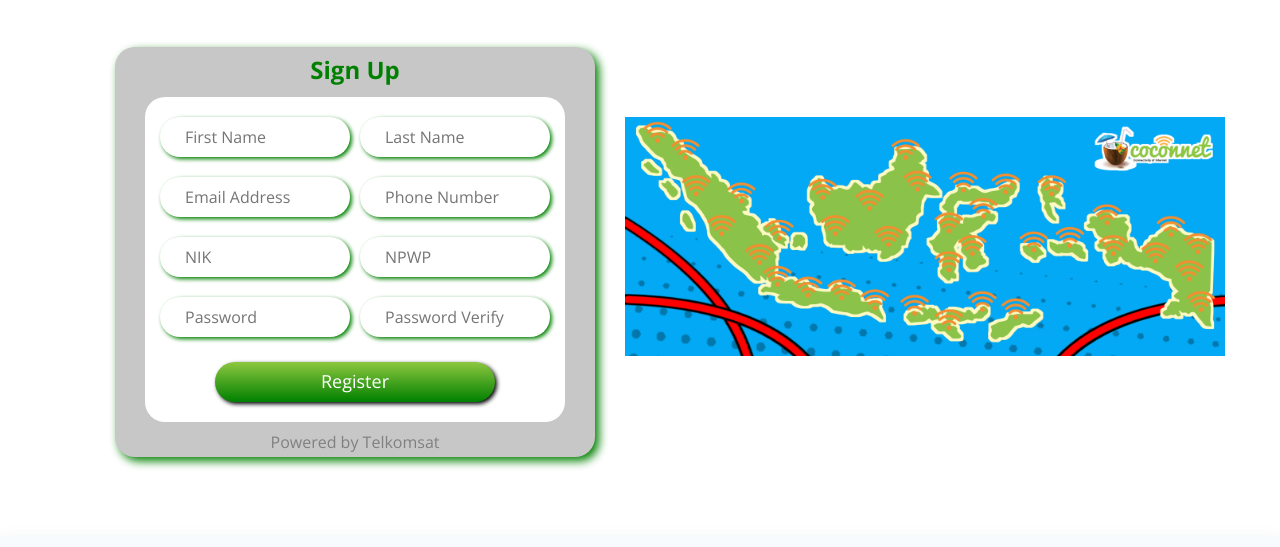
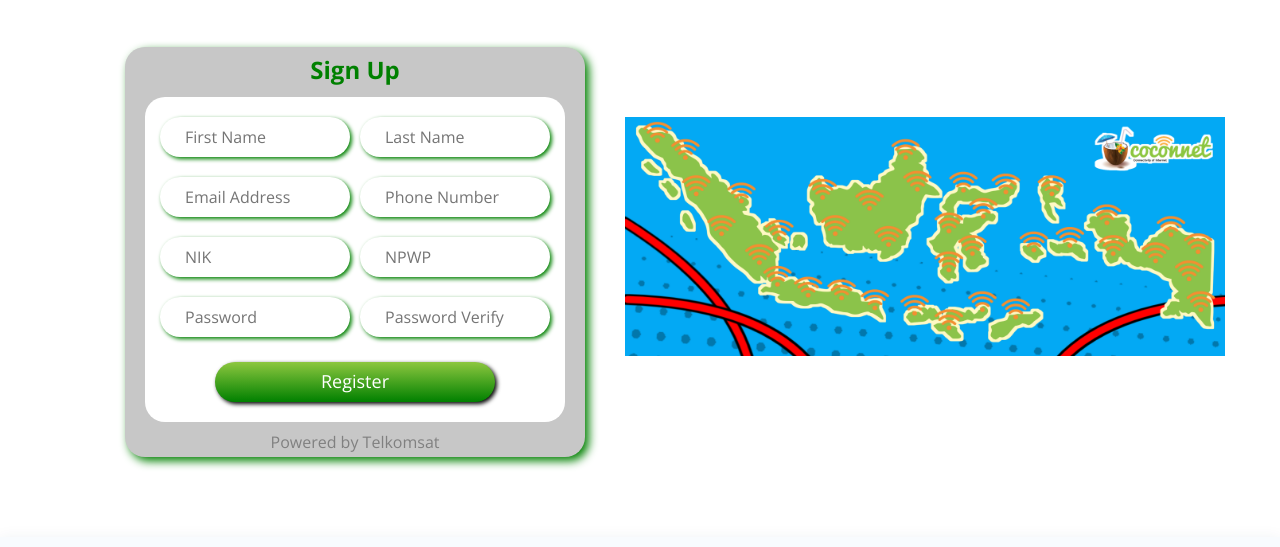
Before and after one commit to muslimmandiri/muslimmandiri.github.io, a plain HTML site: page register.html in a window 1280 px wide. Shown: the part 191-738 px from the top of the page. Drawn offline with nearby package versions, Linux system fonts and the light colour scheme.

Commit message:
Update style.css

```diff
--- a/assets/css/style.css
+++ b/assets/css/style.css
@@ -2014,10 +2014,11 @@
 
 /* ==============( Left Side )=============== */
 
-.leftside {
-  /* margin-top: 30px;
-  margin-bottom: 30px; */
-}
+
+/* .leftside {
+  margin-top: 30px;
+  margin-bottom: 30px;
+} */
 
 .login-form {
   display: grid;
@@ -2035,7 +2036,7 @@
 .regis-form {
   display: grid;
   justify-content: center;
-  width: 480px;
+  width: 460px;
   height: 410px;
   background: rgb(199, 199, 199);
   box-shadow: 4px 4px 10px green;
```
